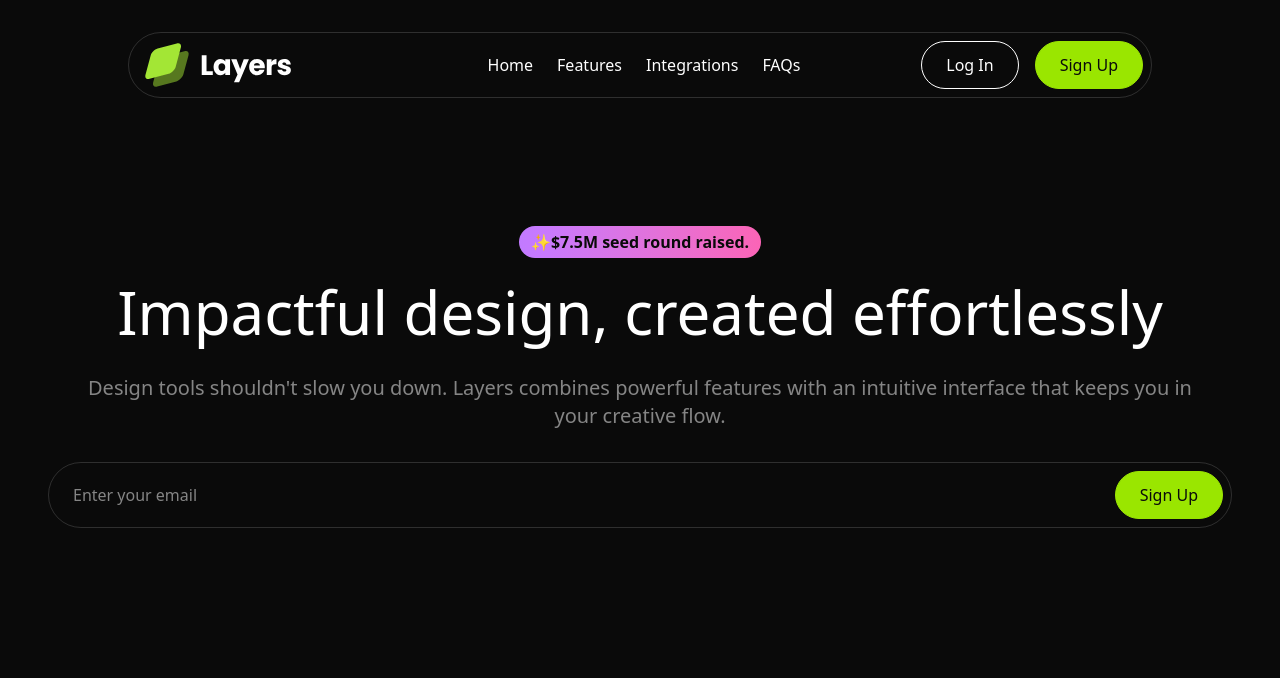
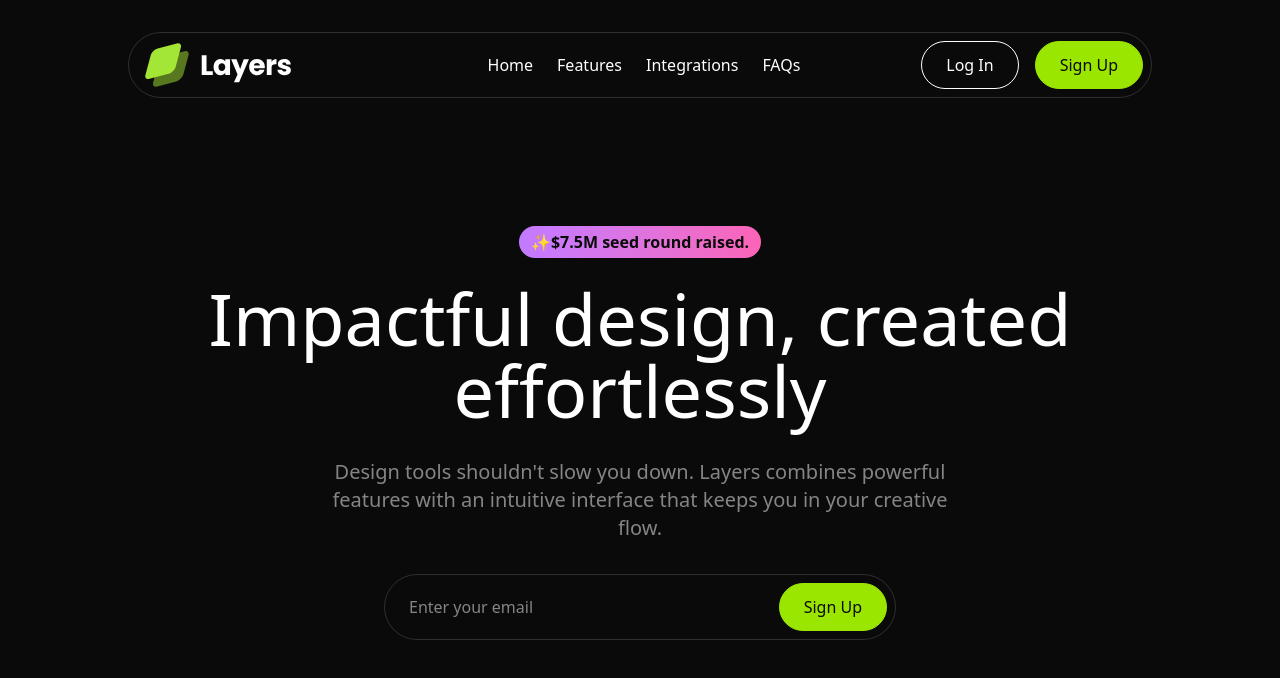
Before and after one commit to theankitgupta/saasLandingPagePractice, a Next.js app: page / in a window 1280 px wide. Shown: the top 678 px of the page. Built offline with nearby package versions, Linux system fonts and the light colour scheme.

Commit message:
Hero Section Tablet View

```diff
--- a/components/sections/hero/Hero.tsx
+++ b/components/sections/hero/Hero.tsx
@@ -9,9 +9,9 @@ export default function Hero() {
         Essential for Hero sections to look premium and not cramped.
       - `px-12`: Adds horizontal padding.
           *TEMPLATE NOTE*: This ensures content never hits the very edge of the screen.
-          For mobile specifically, `px-4` is often safer, but `px-12` works well for a spacious desktop look.
+          For mobile specifically, `px-4` is often safer.
     */
-    <section className="py-24 px-12">
+    <section className="py-24 px-4">
       {/* CENTERING WRAPPER
         - `container mx-auto`: Standard Tailwind pattern.
           1. `container` sets a max-width based on the screen size (breakpoints).
@@ -35,7 +35,7 @@ export default function Hero() {
           - `text-center`: Aligns the text itself to the center.
           - `mt-6`: Spacing. A consistent "margin-top" scale (mt-6, mt-8) creates vertical rhythm.
         */}
-        <h1 className="text-6xl font-medium text-center mt-6">
+        <h1 className="text-6xl md:text-7xl font-medium text-center mt-6">
           Impactful design, created effortlessly
         </h1>
 
@@ -47,7 +47,7 @@ export default function Hero() {
           - `px-8`: Adds internal padding to this paragraph, preventing it from getting too wide visually
             compared to the headline.
         */}
-        <p className="text-center text-xl text-white/50 mt-8 px-8">
+        <p className="text-center text-xl text-white/50 mt-8 px-2 max-w-166 mx-auto">
           Design tools shouldn&apos;t slow you down. Layers combines powerful
           features with an intuitive interface that keeps you in your creative
           flow.
@@ -61,12 +61,13 @@ export default function Hero() {
           - `border border-white/15`: Subtle boundary.
           - `rounded-full`: Fully rounded corners (Pill shape) are a modern UI trend.
         */}
-        <form className="flex justify-between border border-white/15 rounded-full p-2 mt-8">
+        <form className="flex justify-between border border-white/15 rounded-full p-2 mt-8 max-w-lg mx-auto">
           <input
             type="email"
             placeholder="Enter your email"
             /* `bg-transparent`: Removes default white background so it blends with the dark theme. */
-            className="px-4 bg-transparent outline-none"
+            // flex-1 at medium and above screen sizes so that the input field take all the right side available empty spaces
+            className="px-4 bg-transparent outline-none md:flex-1"
           />
           <Button
             type="button"
```
